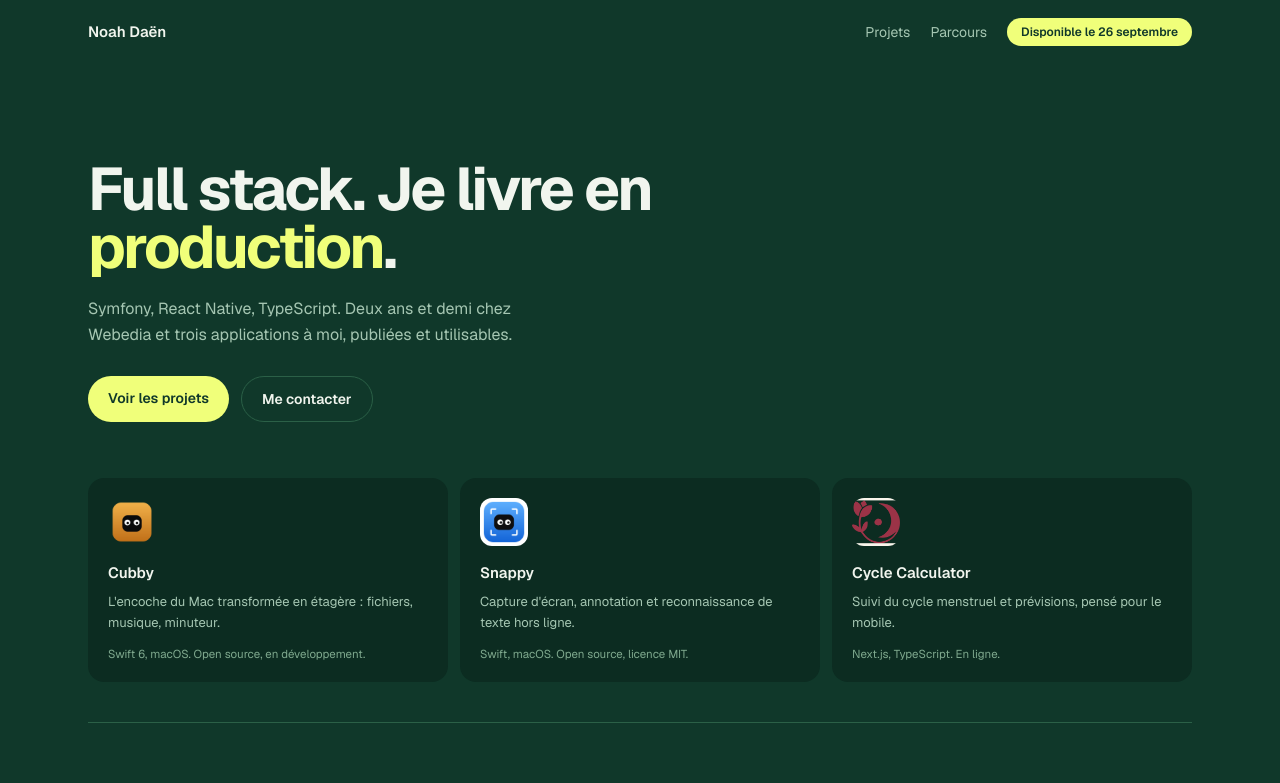
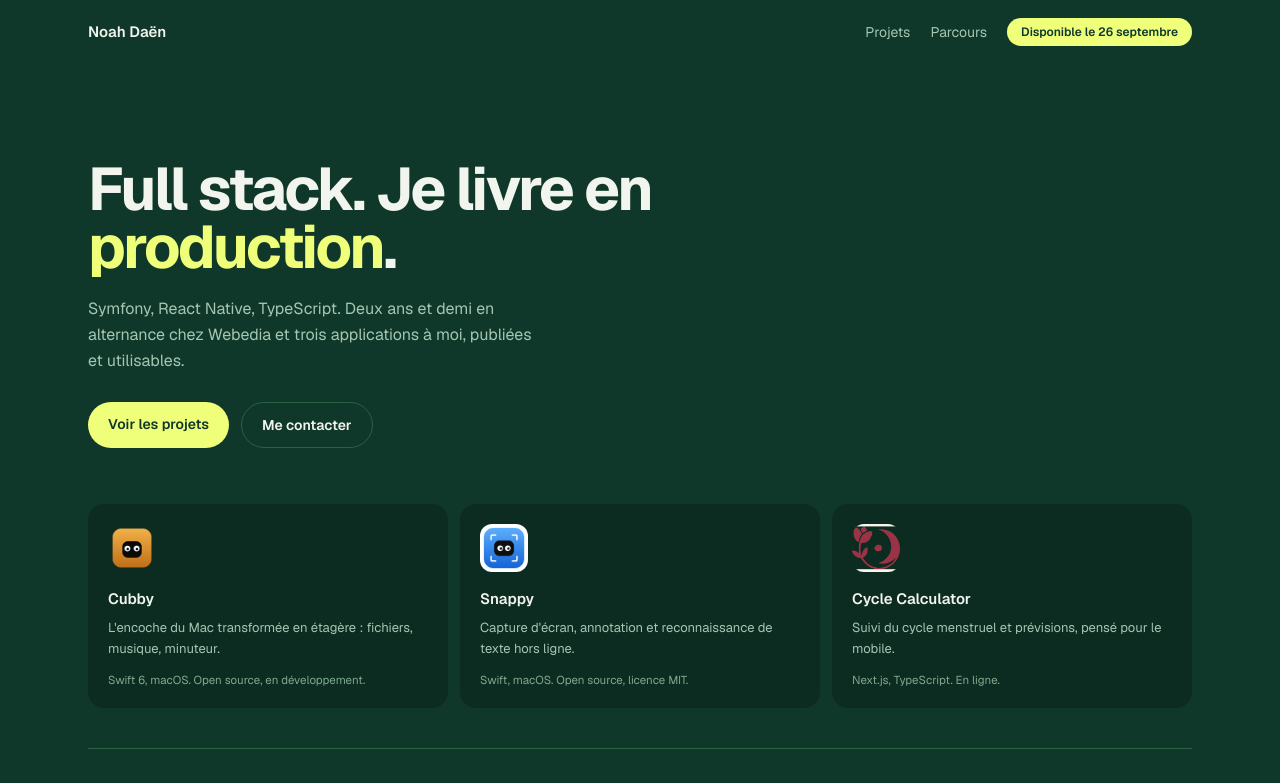
Before and after one commit to ndaen/portfolio, a Next.js app: page / in a window 1280 px wide. Shown: the top 783 px of the page. Built offline with nearby package versions, Linux system fonts and the light colour scheme.

Commit message:
fix: state work-study status in hero

```diff
--- a/src/components/Hero.tsx
+++ b/src/components/Hero.tsx
@@ -7,8 +7,8 @@ export function Hero() {
         Full stack. Je livre en <span className="text-accent">production</span>.
       </h1>
       <p className="entree [--delai:0.08s] mt-5 max-w-[42ch] text-base leading-relaxed text-muted">
-        Symfony, React Native, TypeScript. Deux ans et demi chez Webedia et trois
-        applications à moi, publiées et utilisables.
+        Symfony, React Native, TypeScript. Deux ans et demi en alternance chez Webedia
+        et trois applications à moi, publiées et utilisables.
       </p>
       <div className="entree [--delai:0.16s] mt-7 flex flex-wrap gap-3">
         <Link href="/projets" className="rounded-full bg-accent px-5 py-3 text-sm font-semibold text-bg">
```
